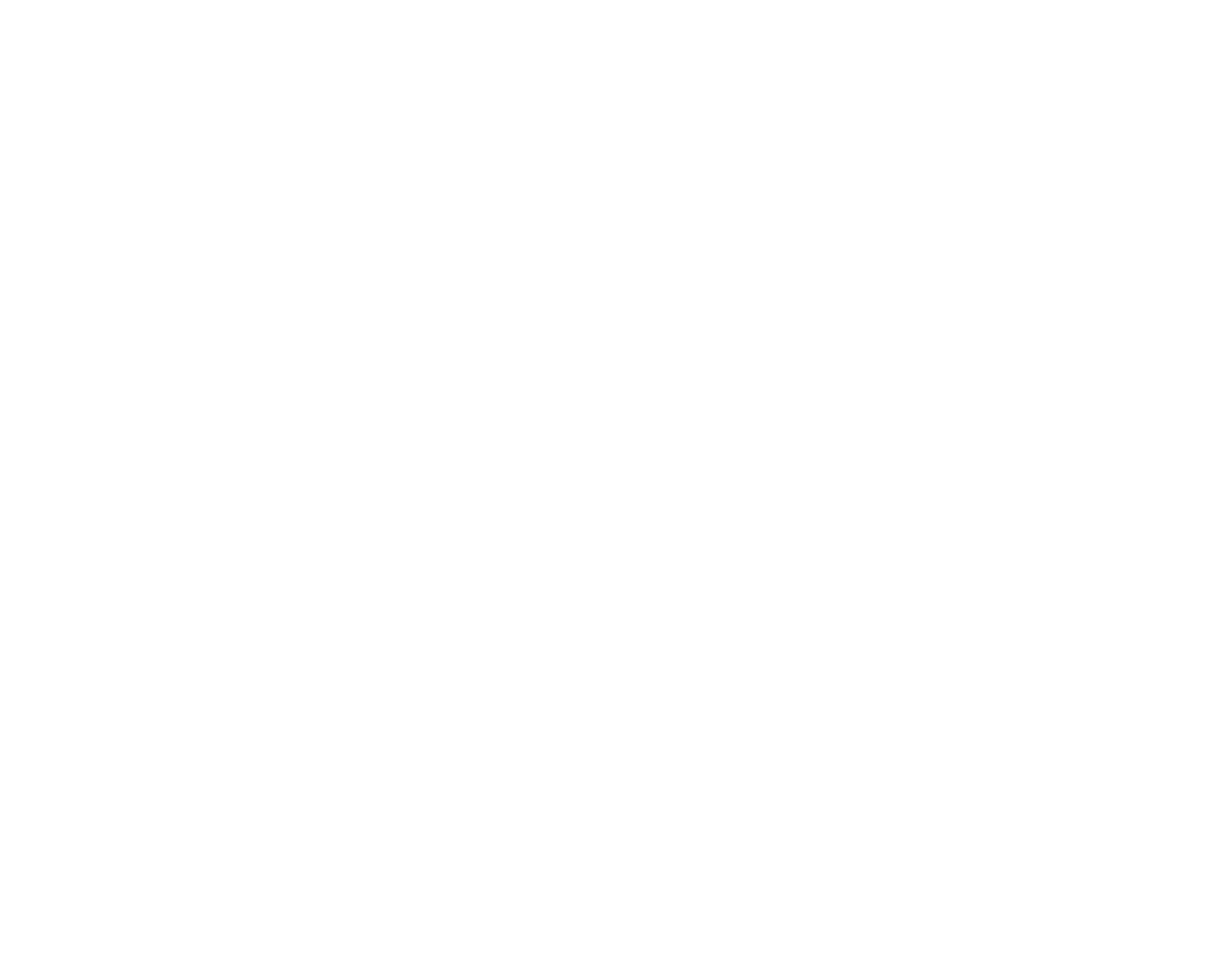
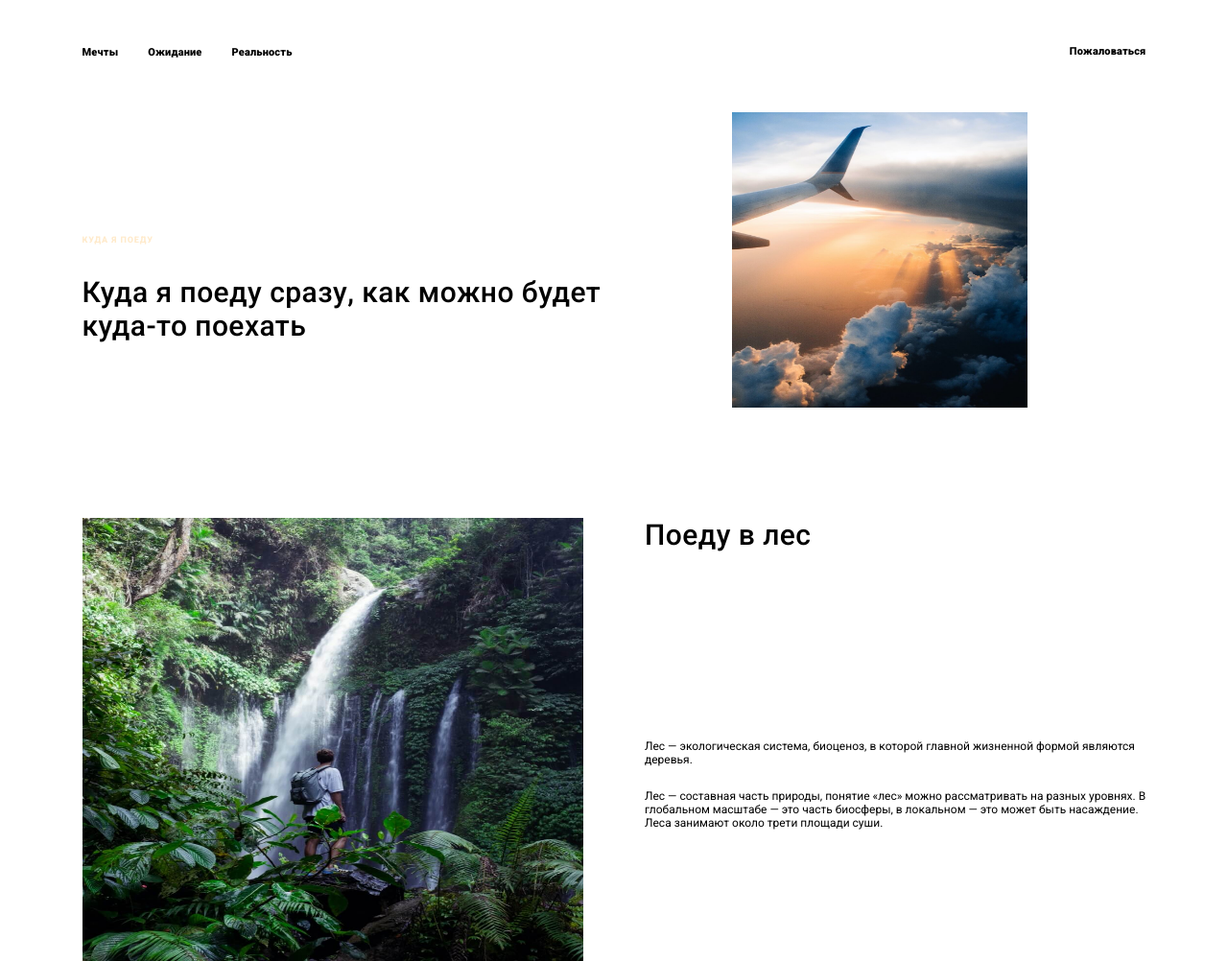
Before and after one commit to sahvea/where-to-go, a plain HTML site: page index.html in a window 1280 px wide. Shown: the whole page at 96% size. Before the commit the page ends 800 px from the top, so only its background shows below. Drawn offline with Linux system fonts and the light colour scheme.

Commit message:
Создал header, intro и 1й блок для place

```diff
--- /dev/null
+++ b/blocks/header/__list-item/header__list-item.css
@@ -0,0 +1,8 @@
+.header__list-item {
+    list-style: none;
+    margin-right: 31px;
+}
+
+.header__list-item:last-of-type {
+    margin-right: 0;
+}
--- /dev/null
+++ b/blocks/header/__list-link/header__list-link.css
@@ -0,0 +1,8 @@
+.header__list-link {
+    font-weight: bold;
+    font-size: 11px;
+    line-height: 13px;
+    letter-spacing: 0.015em;
+    color: black;
+    text-decoration: none;
+}
--- /dev/null
+++ b/blocks/header/__list/header__list.css
@@ -0,0 +1,7 @@
+.header__list {
+    display: flex;
+    justify-content: space-around;
+    align-items: center;
+    margin: 0;
+    padding: 0;
+}
--- /dev/null
+++ b/blocks/header/__navigation/header__navigation.css
@@ -0,0 +1,5 @@
+.header__navigation {
+    display: flex;
+    align-items: center;
+    justify-content: space-between;
+}
--- a/blocks/header/header.css
+++ b/blocks/header/header.css
@@ -0,0 +1,4 @@
+.header {
+    padding-top: 44px;
+    margin: 0 auto;
+}
--- /dev/null
+++ b/blocks/intro/__img/intro__img.css
@@ -0,0 +1,8 @@
+.intro__img {
+    width: 308px;
+    height: 308px;
+    grid-row: 1/3;
+    grid-column: 2/3;
+    align-self: center;
+    justify-self: center;
+}
--- /dev/null
+++ b/blocks/intro/__subtitle/intro__subtitle.css
@@ -0,0 +1,9 @@
+.intro__subtitle {
+    margin: 0;
+    font-size: 9px;
+    line-height: 11px;
+    letter-spacing: 0.1em;
+    align-self: end;
+    color: blanchedalmond;
+    text-transform: uppercase;
+}
--- /dev/null
+++ b/blocks/intro/__title/intro__title.css
@@ -0,0 +1,7 @@
+.intro__title {
+    margin: 0;
+    font-weight: 500;
+    font-size: 30px;
+    line-height: 35px;
+    letter-spacing: 0.015em;
+}
--- /dev/null
+++ b/blocks/intro/intro.css
@@ -0,0 +1,7 @@
+.intro {
+    display: grid;
+    grid-template-columns: 1fr 1fr;
+    grid-template-rows: 1fr 1fr;
+    padding-top: 55px;
+    grid-row-gap: 31px;
+}
--- a/blocks/page/page.css
+++ b/blocks/page/page.css
@@ -0,0 +1,7 @@
+.page {
+    min-width: 320px;
+    max-width: 1109px;
+    margin: 0 auto;
+    font-family: 'Roboto', sans-serif;
+    box-sizing: border-box;
+}
--- /dev/null
+++ b/blocks/place/__img/place__img.css
@@ -0,0 +1,6 @@
+.place__img {
+    grid-row: 1/3;
+    grid-column: 1/2;
+    width: 100%;
+    max-height: 462px;
+}
--- /dev/null
+++ b/blocks/place/__text/place__text.css
@@ -0,0 +1,9 @@
+.place__text {
+    margin: 0;
+    font-size: 12px;
+    line-height: 14px;
+}
+
+.place__text:nth-of-type(2n) {
+    margin-top: 24px;
+}
--- /dev/null
+++ b/blocks/place/__title/place__title.css
@@ -0,0 +1,7 @@
+.place__title {
+    margin: 0;
+    font-weight: 500;
+    font-size: 30px;
+    line-height: 35px;
+    letter-spacing: 0.015em;
+}
--- /dev/null
+++ b/blocks/place/place.css
@@ -0,0 +1,7 @@
+.place {
+    padding-top: 115px;
+    display: grid;
+    grid-template-columns: 1fr 1fr;
+    grid-template-rows: 1fr 1fr;
+    grid-column-gap: 64px;
+}
--- a/index.html
+++ b/index.html
@@ -1,5 +1,6 @@
 <!DOCTYPE html>
 <html lang="ru">
+
 <head>
     <meta charset="UTF-8">
     <meta http-equiv="X-UA-Compatible" content="IE=edge">
@@ -8,11 +9,42 @@
     <link rel="stylesheet" href="./pages/index.css">
     <title>Куда я поеду</title>
 </head>
+
 <body class="page">
-  <header class="header"></header>
+    <header class="header">
+        <nav class="header__navigation">
+            <ul class="header__list">
+                <li class="header__list-item">
+                    <a href="#" class="header__list-link" target="_self">Мечты</a>
+                </li>
+                <li class="header__list-item">
+                    <a href="#" class="header__list-link" target="_self">Ожидание</a>
+                </li>
+                <li class="header__list-item">
+                    <a href="#" class="header__list-link" target="_self">Реальность</a>
+                </li>
+            </ul>
+            <a href="#" class="header__list-link" target="_self">Пожаловаться</a>
+        </nav>
+    </header>
     <main class="content">
-
+        <section class="intro">
+            <h2 class="intro__subtitle">Куда я поеду</h2>
+            <img src="./images/intro-image.jpeg" alt="Самолет" class="intro__img">
+            <h1 class="intro__title">Куда я поеду сразу, как можно будет куда-то поехать</h1>
+        </section>
+        <section class="places">
+            <article class="place">
+                <img src="./images/places-forest.jpeg" alt="Лес" class="place__img">
+                <h2 class="place__title">Поеду в лес</h2>
+                <div class="place__paragraph">
+                    <p class="place__text">Лес — экологическая система, биоценоз, в которой главной жизненной формой являются деревья.</p>
+                    <p class="place__text">Лес — составная часть природы, понятие «лес» можно рассматривать на разных уровнях. В глобальном масштабе — это часть биосферы, в локальном — это может быть насаждение. Леса занимают около трети площади суши.</p>
+                </div>
+            </article>
+        </section>
     </main>
     <footer class="footer"></footer>
 </body>
+
 </html>
--- a/pages/index.css
+++ b/pages/index.css
@@ -1 +1,17 @@
 @import url('../vendor/normalize.css');
+@import url('../vendor/fonts/fonts.css');
+@import url('../blocks/page/page.css');
+@import url('../blocks/header/header.css');
+@import url('../blocks/header/__navigation/header__navigation.css');
+@import url('../blocks/header/__list/header__list.css');
+@import url('../blocks/header/__list-item/header__list-item.css');
+@import url('../blocks/header/__list-link/header__list-link.css');
+@import url('../blocks/header/__complain/header__complain.css');
+@import url('../blocks/intro/intro.css');
+@import url('../blocks/intro/__subtitle/intro__subtitle.css');
+@import url('../blocks/intro/__title/intro__title.css');
+@import url('../blocks/intro/__img/intro__img.css');
+@import url('../blocks/place/place.css');
+@import url('../blocks/place/__img/place__img.css');
+@import url('../blocks/place/__title/place__title.css');
+@import url('../blocks/place/__text/place__text.css');
--- /dev/null
+++ b/vendor/fonts/fonts.css
@@ -0,0 +1 @@
+@import url('https://fonts.googleapis.com/css2?family=Roboto:wght@400;500;900&display=swap');
```
Also changed, not shown: blocks/header/__complain/header__complain.css (added). Lines whose indentation alone changed are shown as unchanged.
